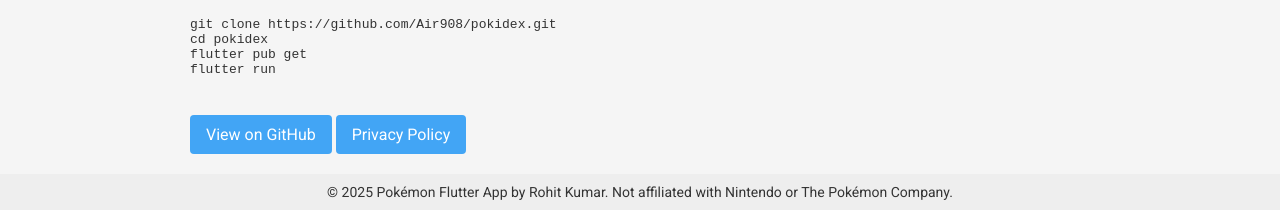
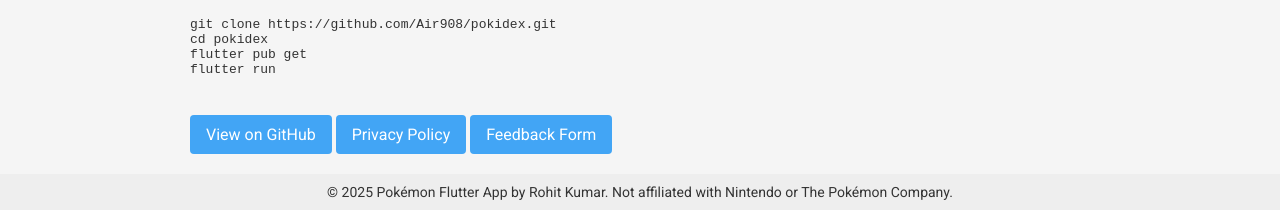
Before and after one commit to Air908/PokidexWeb, a plain HTML site: page index.html in a window 1280 px wide. Shown: the part 781-991 px from the top of the page. Drawn offline with Linux system fonts and the light colour scheme.

Commit message:
Update index.html

```diff
--- a/index.html
+++ b/index.html
@@ -88,7 +88,7 @@ flutter pub get
 flutter run
   </pre>
 
-  <a href="https://github.com/Air908/PokidexWeb" class="button" target="_blank">View on GitHub</a>                                             <a href="./privacy.html" class="button" target="_blank">Privacy Policy</a>
+  <a href="https://github.com/Air908/PokidexWeb" class="button" target="_blank">View on GitHub</a>  <a href="./privacy.html" class="button" target="_blank">Privacy Policy</a> <a href="./feedback.html" class="button" target="_blank">Feedback Form</a>
 </main>
 
 <footer>
```
